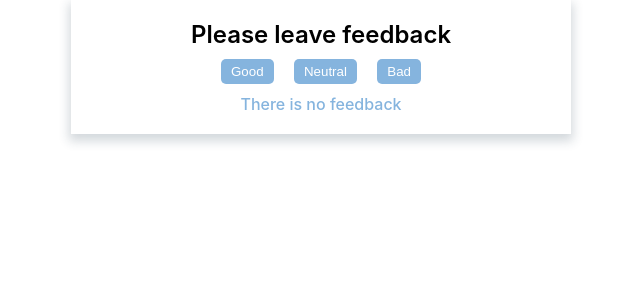
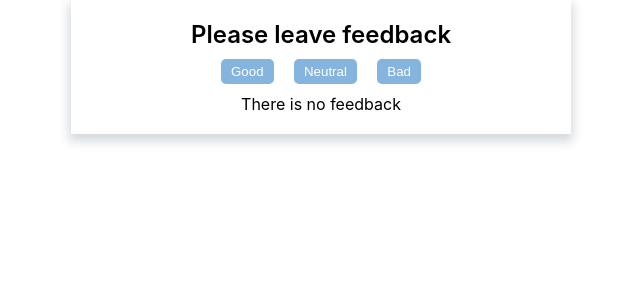
Before and after one commit to NickDurnev/goit-react-hw-02-feedback, a React (Create React App) app: page / in a window 1280 px wide. Shown: the top 300 px of the page, without its empty margins (319-959 px from the left). Built offline with nearby package versions, Linux system fonts and the light colour scheme.

Commit message:
Remove Notification styles

```diff
--- a/src/components/Notification/Notification.jsx
+++ b/src/components/Notification/Notification.jsx
@@ -1,8 +1,7 @@
 import PropTypes from "prop-types";
-import { Text } from "./Notification.styled";
 
 const Notification = ({message}) => (
-    <Text>{message}</Text>
+    <p>{message}</p>
 );
 
 Notification.propTypes = {
--- a/src/components/Notification/Notification.styled.jsx
+++ /dev/null
@@ -1,6 +0,0 @@
-import styled from "styled-components";
-
-export const Text = styled.p`
-        font-weight: 500;
-        color: rgb(133, 180, 222);
-`;
```
